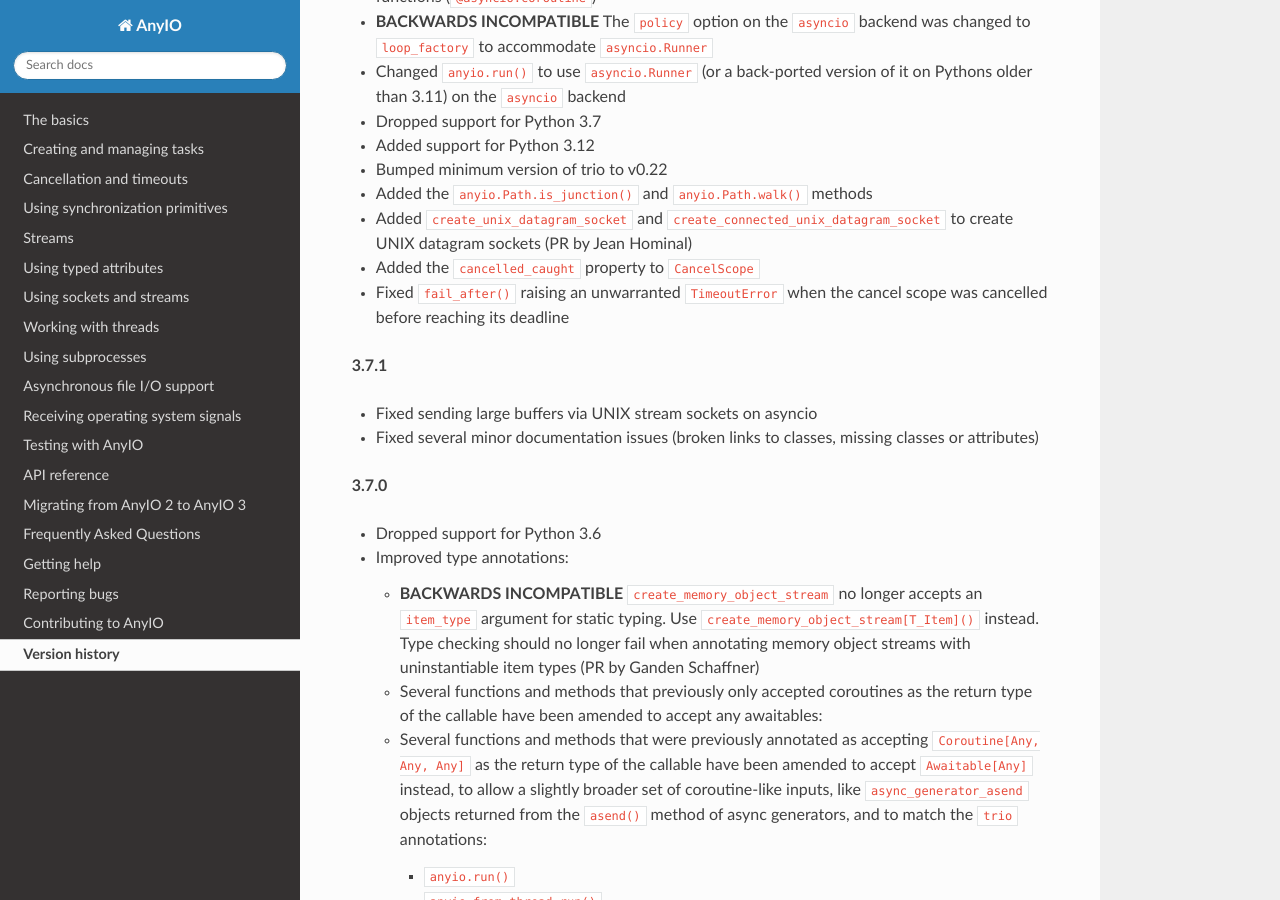
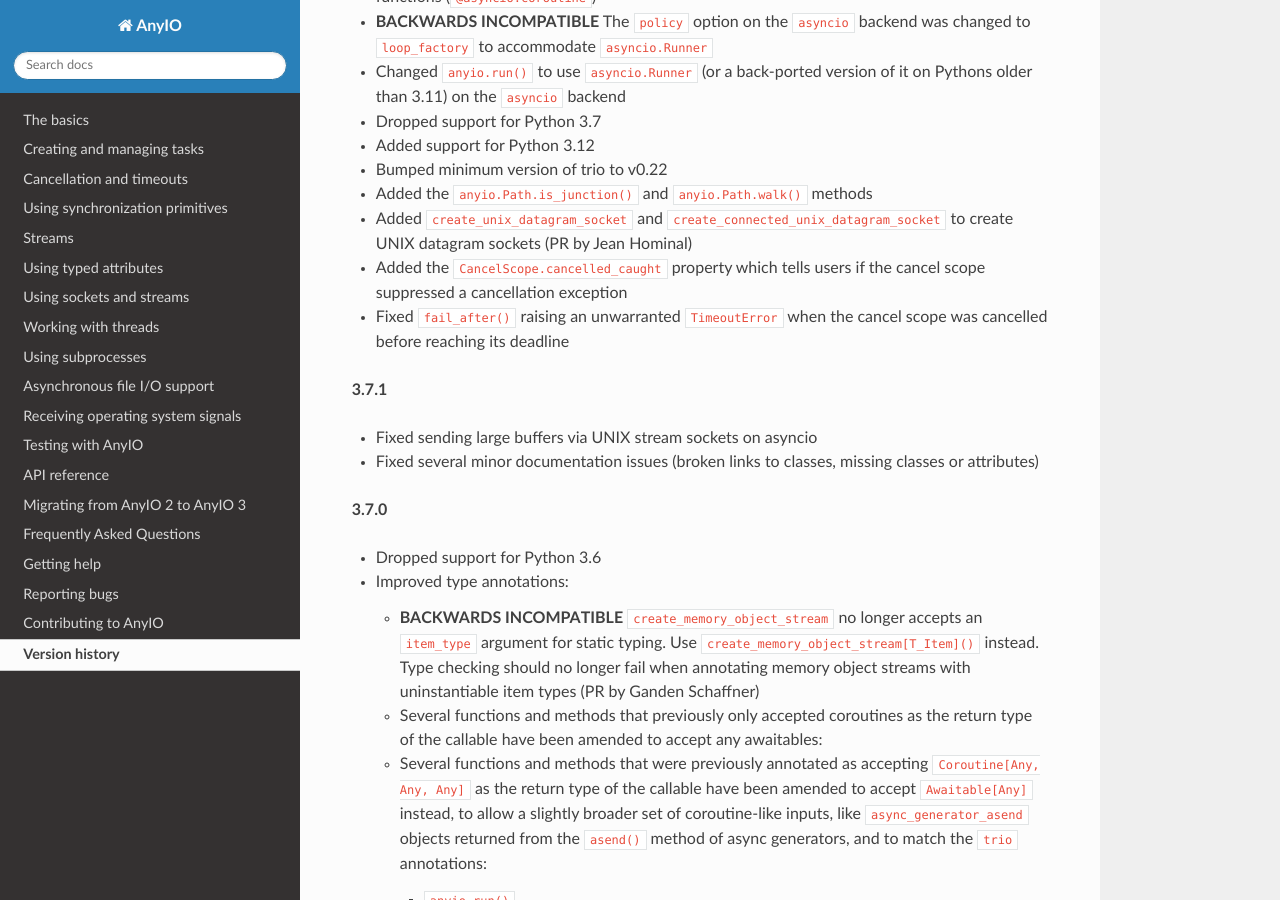
Before and after one commit to agronholm/anyio, a Sphinx documentation site: the page built from docs/versionhistory.rst, in a window 1280 px wide and 900 px high, scrolled down 638 px. Built offline with Sphinx 7.4.7 and the Read the Docs theme 2.0.0, drawn with Linux system fonts in a browser that asks for light colours; the version number could not be read and is left out.

Commit message:
Improved the changelog entry

```diff
--- a/docs/versionhistory.rst
+++ b/docs/versionhistory.rst
@@ -33,7 +33,8 @@ This library adheres to `Semantic Versioning 2.0 <http://semver.org/>`_.
 - Added the ``anyio.Path.is_junction()`` and ``anyio.Path.walk()`` methods
 - Added ``create_unix_datagram_socket`` and ``create_connected_unix_datagram_socket`` to
   create UNIX datagram sockets (PR by Jean Hominal)
-- Added the ``cancelled_caught`` property to ``CancelScope``
+- Added the ``CancelScope.cancelled_caught`` property which tells users if the cancel
+  scope suppressed a cancellation exception
 - Fixed ``fail_after()`` raising an unwarranted ``TimeoutError`` when the cancel scope
   was cancelled before reaching its deadline
 
```
